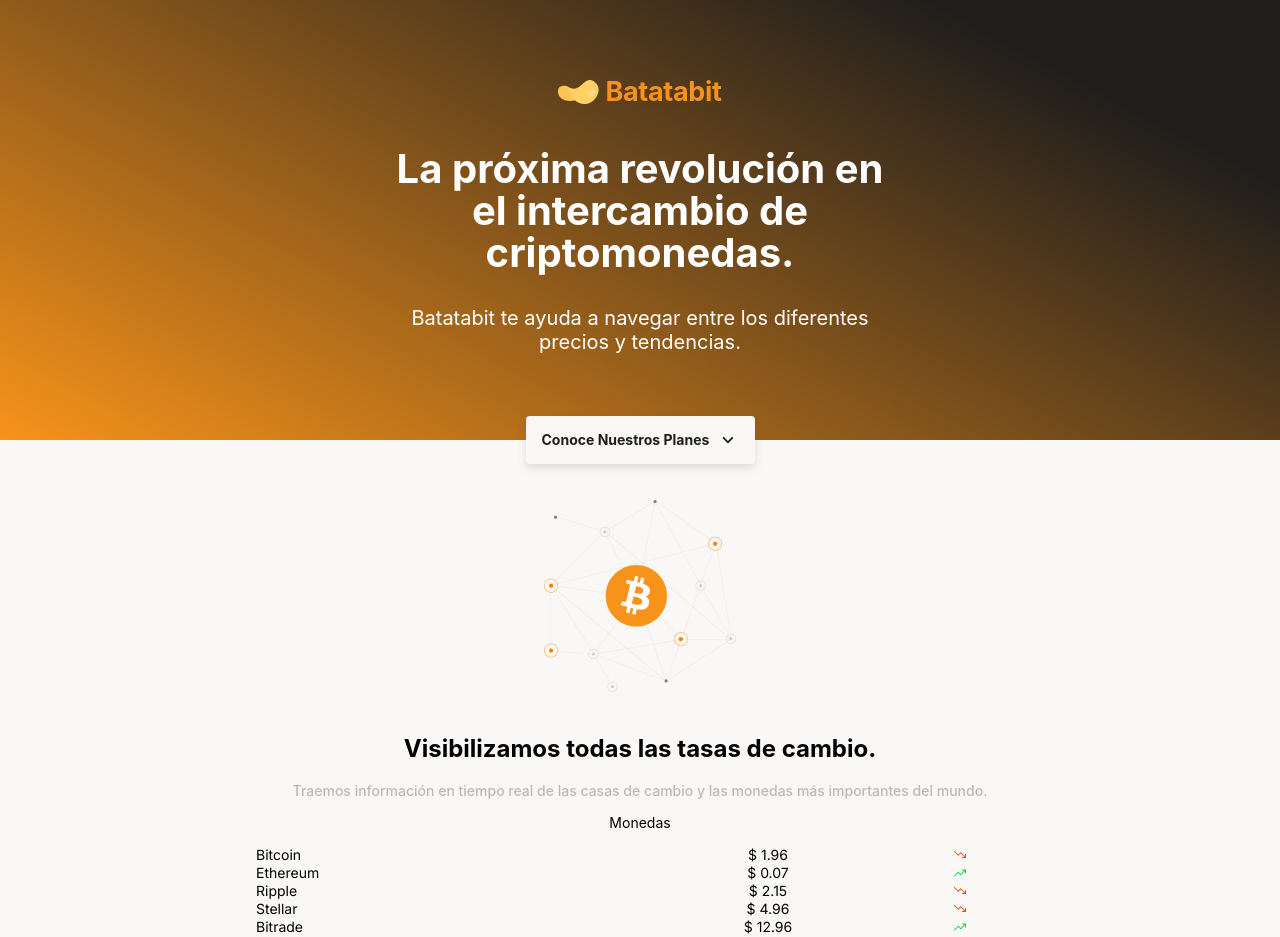
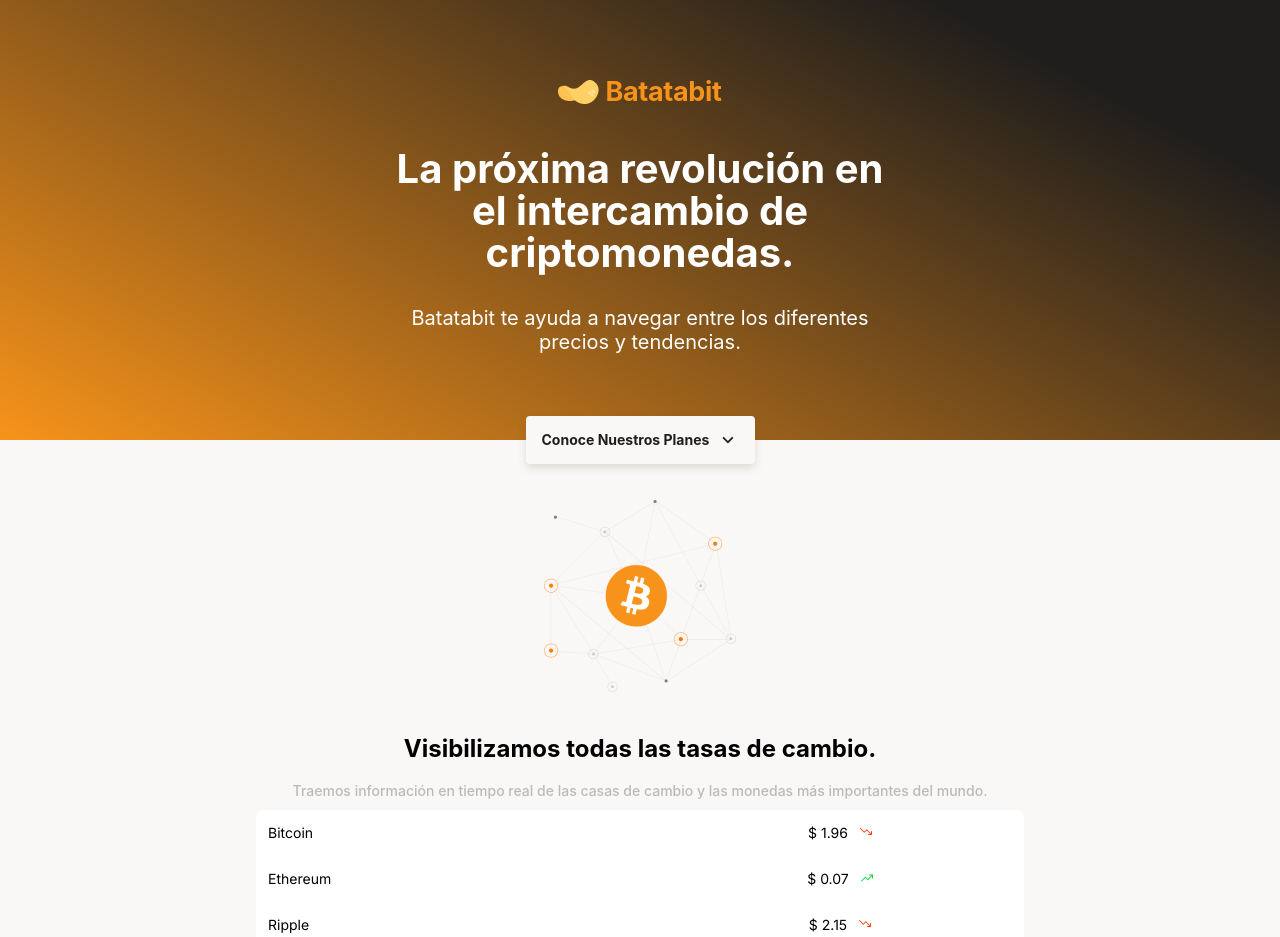
Before and after one commit to LAlejoSabogal/ReactFirstMobile, a React (Create React App) app: page / in a window 1280 px wide. Shown: the top 937 px of the page. Built offline with nearby package versions, Linux system fonts and the light colour scheme.

Commit message:
:art: Adjust table in ExchangeRateStyle Component

```diff
--- a/src/components/exchangeRate/ExchangeRateComponent.js
+++ b/src/components/exchangeRate/ExchangeRateComponent.js
@@ -1,4 +1,5 @@
 import React from 'react'
+import {useState} from 'react'
 //Constants
 import TEXT from 'constants/stringConstants'
 import coinValue from 'constants/exchangeTable'
@@ -11,9 +12,21 @@
 
 const ExchangeRateComponent = () => {
 
+    const [moneda, setMoneda] = useState(true)
+
+    let chageTable = function() {
+        if (!moneda){
+            setMoneda(false)
+        }
+        else{
+            setMoneda(true)
+        }
+    }
+
     const tableCoins = coinValue.map((e,i) => {
         return(
-            <Grid container spacing={0} key={i}>
+            <div className={`${(i===0)?"tableBody":"tableBody--hidden"}`} key={i}>
+                <Grid container spacing={1}>
                     {
                         e.map(function (ee,ii) {
                             return(
@@ -25,31 +38,31 @@
                                         alignContent="center"
                                         justify="flex-start"
                                     >
+                                        <div className="tableBody__cell">
                                             {ee.name}
+                                        </div>
                                     </Grid>
                                     <Grid
                                         container
                                         item
-                                    xs={4}
+                                        xs={6}
                                         alignContent="center"
+                                        alignItems="center"
                                         justify="center"
                                     >
+                                        <div className="tableBody__cell">
                                             {ee.value}
-                                </Grid>
-                                <Grid
-                                    container
-                                    item
-                                    xs={2}
-                                    alignContent="center"
-                                    justify="center"
-                                >
+                                        </div>
+                                        <div>
                                             <img src={ee.icon} alt="" />
+                                        </div>
                                     </Grid>
                                 </React.Fragment>
                             )
                         })
                     }
                 </Grid>
+            </div>
         )
     })
 
@@ -59,10 +72,8 @@
             <h2>{TEXT.exchangeRate.title}</h2>
             <p className="description">{TEXT.exchangeRate.subtitle}</p>
             <div className="tableContainer">
-                <p>{TEXT.exchangeRate.tableTitle}</p>
-                <div className="tableBody">
+                {/* <p>{TEXT.exchangeRate.tableTitle}</p> */}
                 {tableCoins}
-                </div>
             </div>
             <div className="infoStick">
               <p className="infoText">{TEXT.exchangeRate.value} <b>{TEXT.exchangeRate.valueType}</b></p>
--- a/src/components/exchangeRate/ExchangeRateStyle.css
+++ b/src/components/exchangeRate/ExchangeRateStyle.css
@@ -24,8 +24,17 @@
     border-radius: 0.8rem;
 }
 .tableBody{
+    display: block;
     font-family: Inter;
     max-width: 60vw;
-    min-width: 196px;
+    min-width: 200px;
     margin: 1.2rem auto 1.6rem;
+    background-color: var(--LightColor);
+    border-radius: 0.8rem;
 }
+.tableBody--hidden{
+    display: none;
+}
+.tableBody__cell{
+    padding: 1rem 1.2rem;
+}
```
Lines whose indentation alone changed are shown as unchanged.
